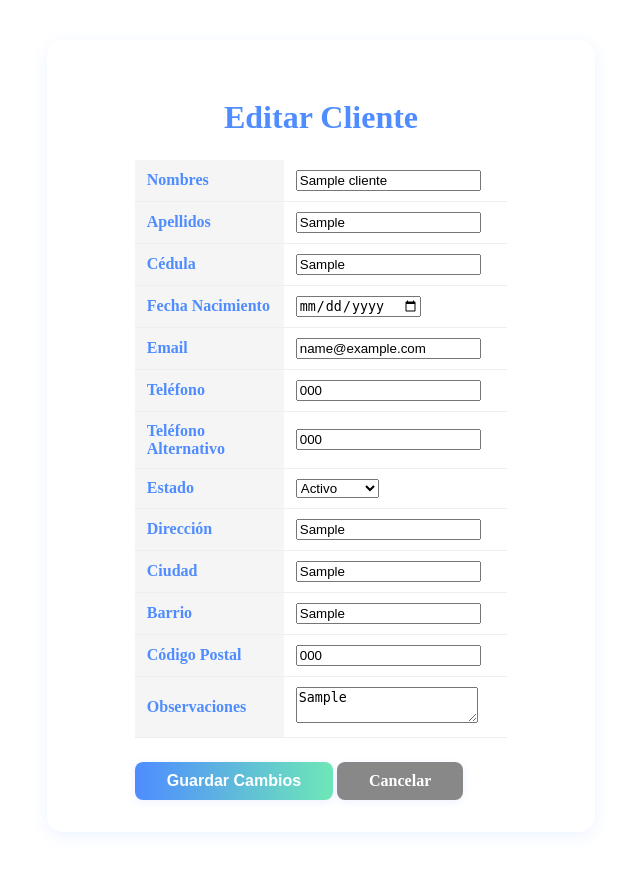
After one commit to OscarHernandezDeveloper/Reto-laodcom, a PHP site: page /editar_cliente.php?id=1 in a window 1280 px wide. The commit adds this page. Shown: the whole page, without its empty margins (319-959 px from the left). Run offline with PHP 8.4, Linux system fonts and the light colour scheme; tables that the repository leaves empty or names only in its code hold one stand-in row (values such as "Sample post").

Commit message:
se realizo el editar del CRUD

```diff
--- a/model/clienteModelo.php
+++ b/model/clienteModelo.php
@@ -153,4 +153,33 @@ function obtenerClientePorId($id) {
     $stmt->close();
     return $cliente;
 }
+
+// Función para actualizar un cliente
+function actualizarCliente($datos) {
+    global $conexion;
+    $sql = "UPDATE clientes SET
+        nombres = ?, apellidos = ?, cedula = ?, fecha_nacimiento = ?, email = ?, telefono = ?, telefono_alt = ?, estado = ?, direccion = ?, ciudad = ?, barrio = ?, codigo_postal = ?, observaciones = ?
+        WHERE id = ?";
+    $stmt = $conexion->prepare($sql);
+    $stmt->bind_param(
+        "sssssssssssssi",
+        $datos['nombres'],
+        $datos['apellidos'],
+        $datos['cedula'],
+        $datos['fecha_nacimiento'],
+        $datos['email'],
+        $datos['telefono'],
+        $datos['telefono_alt'],
+        $datos['estado'],
+        $datos['direccion'],
+        $datos['ciudad'],
+        $datos['barrio'],
+        $datos['codigo_postal'],
+        $datos['observaciones'],
+        $datos['id']
+    );
+    $resultado = $stmt->execute();
+    $stmt->close();
+    return $resultado;
+}
 ?>
--- a/php/clientes.php
+++ b/php/clientes.php
@@ -188,7 +188,7 @@ if ($busqueda != '' || $estado != '' || $ciudad != '') {
                                             <td>
                                                 <div class="actions-group">
                                                     <a href="ver_cliente.php?id=<?php echo $cliente['id']; ?>" class="btn btn-primary btn-sm"><span class="btn-icon">👁️</span></a>
-                                                    <a href="#" class="btn btn-warning btn-sm"><span class="btn-icon">✏️</span></a>
+                                                    <a href="editar_cliente.php?id=<?php echo $cliente['id']; ?>" class="btn btn-warning btn-sm"><span class="btn-icon">✏️</span></a>
                                                     <a href="#" class="btn btn-danger btn-sm"><span class="btn-icon">🗑️</span></a>
                                                 </div>
                                             </td>
--- /dev/null
+++ b/php/editar_cliente.php
@@ -0,0 +1,86 @@
+<?php
+require_once '../model/clienteModelo.php';
+
+$id = isset($_GET['id']) ? $_GET['id'] : '';
+$cliente = null;
+$mensaje = '';
+
+if ($id != '') {
+    $cliente = obtenerClientePorId($id);
+}
+
+if (!$cliente) {
+    echo "<p style='text-align:center; color:#888;'>Cliente no encontrado.</p>";
+    exit;
+}
+
+// Procesar el formulario
+if ($_SERVER['REQUEST_METHOD'] === 'POST') {
+    $datos = [
+        'id' => $id,
+        'nombres' => $_POST['nombres'],
+        'apellidos' => $_POST['apellidos'],
+        'cedula' => $_POST['cedula'],
+        'fecha_nacimiento' => $_POST['fecha_nacimiento'],
+        'email' => $_POST['email'],
+        'telefono' => $_POST['telefono'],
+        'telefono_alt' => $_POST['telefono_alt'],
+        'estado' => $_POST['estado'],
+        'direccion' => $_POST['direccion'],
+        'ciudad' => $_POST['ciudad'],
+        'barrio' => $_POST['barrio'],
+        'codigo_postal' => $_POST['codigo_postal'],
+        'observaciones' => $_POST['observaciones']
+    ];
+    if (actualizarCliente($datos)) {
+        header("Location: ver_cliente.php?id=$id&edit=ok");
+        exit;
+    } else {
+        $mensaje = "Error al actualizar el cliente.";
+    }
+}
+?>
+
+<!DOCTYPE html>
+<html lang="es">
+<head>
+    <meta charset="UTF-8">
+    <title>Editar Cliente</title>
+    <link rel="stylesheet" href="../css/ver.css">
+</head>
+<body>
+    <div class="detalle-card">
+        <h2>Editar Cliente</h2>
+        <?php if ($mensaje): ?>
+            <div style="color: red; text-align: center;"><?php echo $mensaje; ?></div>
+        <?php endif; ?>
+        <form method="post">
+            <table class="detalle-table">
+                <tr><th>Nombres</th><td><input type="text" name="nombres" value="<?php echo htmlspecialchars($cliente['nombres']); ?>" required></td></tr>
+                <tr><th>Apellidos</th><td><input type="text" name="apellidos" value="<?php echo htmlspecialchars($cliente['apellidos']); ?>" required></td></tr>
+                <tr><th>Cédula</th><td><input type="text" name="cedula" value="<?php echo htmlspecialchars($cliente['cedula']); ?>" required></td></tr>
+                <tr><th>Fecha Nacimiento</th><td><input type="date" name="fecha_nacimiento" value="<?php echo htmlspecialchars($cliente['fecha_nacimiento']); ?>"></td></tr>
+                <tr><th>Email</th><td><input type="email" name="email" value="<?php echo htmlspecialchars($cliente['email']); ?>"></td></tr>
+                <tr><th>Teléfono</th><td><input type="text" name="telefono" value="<?php echo htmlspecialchars($cliente['telefono']); ?>"></td></tr>
+                <tr><th>Teléfono Alternativo</th><td><input type="text" name="telefono_alt" value="<?php echo htmlspecialchars($cliente['telefono_alt']); ?>"></td></tr>
+                <tr><th>Estado</th>
+                    <td>
+                        <select name="estado" required>
+                            <option value="active" <?php if($cliente['estado']=='active') echo 'selected'; ?>>Activo</option>
+                            <option value="inactive" <?php if($cliente['estado']=='inactive') echo 'selected'; ?>>Inactivo</option>
+                            <option value="pending" <?php if($cliente['estado']=='pending') echo 'selected'; ?>>Pendiente</option>
+                        </select>
+                    </td>
+                </tr>
+                <tr><th>Dirección</th><td><input type="text" name="direccion" value="<?php echo htmlspecialchars($cliente['direccion']); ?>"></td></tr>
+                <tr><th>Ciudad</th><td><input type="text" name="ciudad" value="<?php echo htmlspecialchars($cliente['ciudad']); ?>"></td></tr>
+                <tr><th>Barrio</th><td><input type="text" name="barrio" value="<?php echo htmlspecialchars($cliente['barrio']); ?>"></td></tr>
+                <tr><th>Código Postal</th><td><input type="text" name="codigo_postal" value="<?php echo htmlspecialchars($cliente['codigo_postal']); ?>"></td></tr>
+                <tr><th>Observaciones</th><td><textarea name="observaciones"><?php echo htmlspecialchars($cliente['observaciones']); ?></textarea></td></tr>
+            </table>
+            <button type="submit" class="btn-volver">Guardar Cambios</button>
+            <a href="clientes.php" class="btn-volver" style="background:#888;">Cancelar</a>
+        </form>
+    </div>
+</body>
+</html>
```
Also changed, not shown: php/crear_cliente.php (indentation only).
